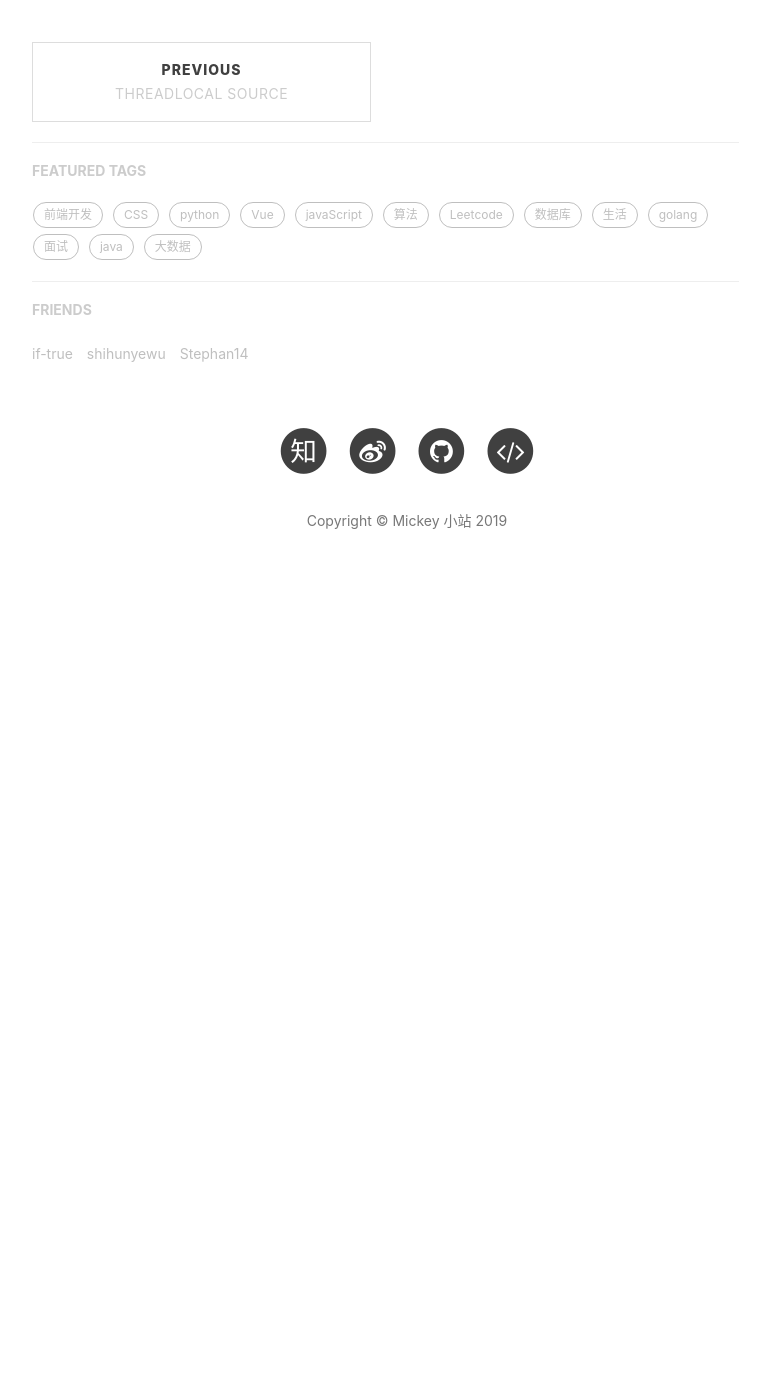
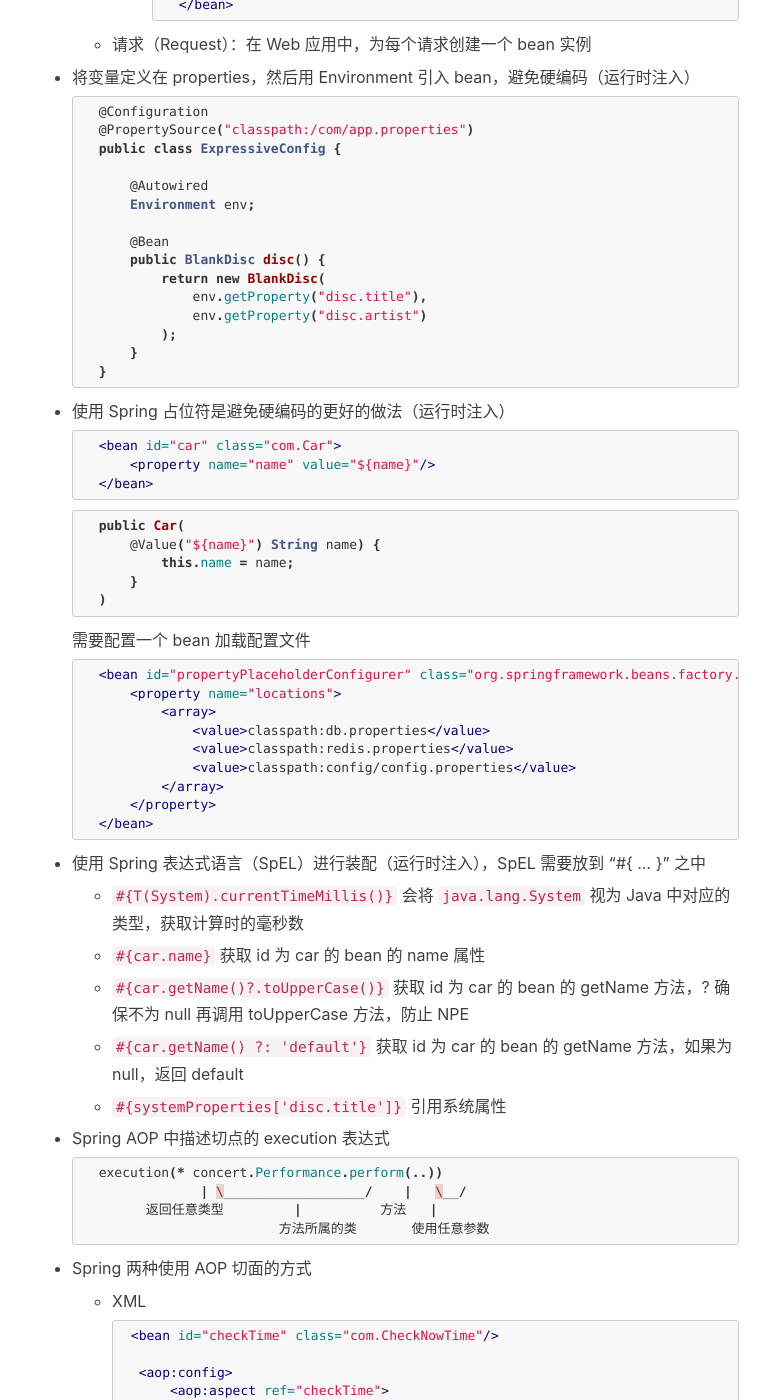
Before and after one commit to mickey0524/mickey0524.github.io, a Jekyll site: the page built from _posts/2019-11-16-begin-spring.md, in a window 1280 px wide and 1400 px high, scrolled down 6437 px. Shown: the whole window, without its empty margins (233-1003 px from the left). Built offline with Jekyll 4.4.1, drawn with Linux system fonts in a browser that asks for light colours; nearby versions of some CDN libraries; comment, search, counter and statistics services are not loaded; before the commit the page ends 7034 px from its top, so only the background shows below that; some of the changed text lies outside the part shown.

Commit message:
feat(spring): update spring

````diff
--- a/_posts/2019-11-16-begin-spring.md
+++ b/_posts/2019-11-16-begin-spring.md
@@ -241,7 +241,9 @@
 		@Component
 		@Primary
 		public class IceCream implements Dessert { ... }
+		```
 
+		```xml
 		<bean id="iceCream" class="com.IceCream" primary="true">
 		```
 
@@ -302,7 +304,9 @@
 		@Component
 		@Scope(ConfigurableBeanFactory.SCOPE_PROTOTYPE)
 		public class Notepad { ... }
+		```
 
+		```xml
 		<bean id="notepad" class="com.Notepad" scope="prototype" />
 		```
 
@@ -313,7 +317,9 @@
 			```java
 			@Scope(value=WebApplicationContext.SCOPE_SESSION,
 					 proxyMode=ScopedProxyMode.INTERFACES)
+			```
 
+			```xml
 			<bean id="cart"
 					class="com.Cart"
 					scope="session">
@@ -326,7 +332,9 @@
 			```java
 			@Scope(value=WebApplicationContext.SCOPE_SESSION,
 					 proxyMode=ScopedProxyMode.TARGET_CLASS)
+			```
 
+			```xml
 			<bean id="cart"
 					class="com.Cart"
 					scope="session">
@@ -335,3 +343,140 @@
 			```
 
 	* 请求（Request）：在 Web 应用中，为每个请求创建一个 bean 实例
+
+* 将变量定义在 properties，然后用 Environment 引入 bean，避免硬编码（运行时注入）
+
+	```java
+	@Configuration
+	@PropertySource("classpath:/com/app.properties")
+	public class ExpressiveConfig {
+
+		@Autowired
+		Environment env;
+
+		@Bean
+		public BlankDisc disc() {
+			return new BlankDisc(
+				env.getProperty("disc.title"),
+				env.getProperty("disc.artist")
+			);
+		}
+	}
+	```
+
+* 使用 Spring 占位符是避免硬编码的更好的做法（运行时注入）
+
+	```xml
+	<bean id="car" class="com.Car">
+		<property name="name" value="${name}"/>
+	</bean>
+	```
+
+	```java
+	public Car(
+		@Value("${name}") String name) {
+			this.name = name;
+		}
+	)
+	```
+
+	需要配置一个 bean 加载配置文件
+
+	```xml
+    <bean id="propertyPlaceholderConfigurer" class="org.springframework.beans.factory.config.PropertyPlaceholderConfigurer">
+        <property name="locations">
+            <array>
+                <value>classpath:db.properties</value>
+                <value>classpath:redis.properties</value>
+                <value>classpath:config/config.properties</value>
+            </array>
+        </property>
+    </bean>
+	```
+
+* 使用 Spring 表达式语言（SpEL）进行装配（运行时注入），SpEL 需要放到 "#{ ... }" 之中
+
+	* `#{T(System).currentTimeMillis()}` 会将 `java.lang.System` 视为 Java 中对应的类型，获取计算时的毫秒数
+
+	* `#{car.name}` 获取 id 为 car 的 bean 的 name 属性
+
+	* `#{car.getName()?.toUpperCase()}` 获取 id 为 car 的 bean 的 getName 方法，? 确保不为 null 再调用 toUpperCase 方法，防止 NPE
+
+	* `#{car.getName() ?: 'default'}` 获取 id 为 car 的 bean 的 getName 方法，如果为 null，返回 default
+
+	* `#{systemProperties['disc.title']}` 引用系统属性
+
+* Spring AOP 中描述切点的 execution 表达式
+
+	```java
+	execution(* concert.Performance.perform(..))
+				 | \__________________/    |   \__/
+		  返回任意类型         |          方法   |
+				           方法所属的类       使用任意参数
+	```
+
+* Spring 两种使用 AOP 切面的方式
+
+	* XML
+
+		```xml
+	   <bean id="checkTime" class="com.CheckNowTime"/>
+
+	    <aop:config>
+	        <aop:aspect ref="checkTime">
+	            <aop:pointcut id="dohomework" expression="execution(* *.doHomeWork(..))"/>
+	            <aop:before pointcut-ref="dohomework" method="beforDoHomework"/>
+	            <aop:after pointcut-ref="dohomework" method="afterDoHomework"/>
+	        </aop:aspect>
+	    </aop:config>
+		```
+
+	* JavaConfig
+
+		```java
+		@Configuration
+		@EnableAspectJAutoProxy  // 必须开启这个
+		@ComponentScan
+		public class BeanConfig {
+		}
+
+		@Aspect
+		@Component  // 切面 bean
+		public class CheckNowTime {
+
+		    @Before("execution(* *.doHomeWork(..))")
+		    public void beforDoHomework() {
+		        System.out.println(new Date(System.currentTimeMillis()) + " before do homework");
+		    }
+
+		    @After("execution(* *.doHomeWork(..))")
+		    public void afterDoHomework() {
+		        System.out.println(new Date(System.currentTimeMillis()) + " after do homework");
+		    }
+		}
+		```
+
+* 切面能够获得传递给被切方法的参数
+
+	* JavaConfig
+
+		```java
+		@Before("execution(* com.CompactDisc.playTrack(int)) && args(trackNumber)")
+		public void countTrack(int trackNumber) {
+			...
+		}
+		```
+
+	* XML
+
+		```xml
+		<bean id="trackCounter" class="com.TrackCounter" />
+
+		<aop:config>
+			<aop:aspect ref="trackCounter">
+				<aop:pointcut id="trackPlayed" expression="execution(* com.CompactDisc.playTrack(int)) and args(trackNumber)"
+			</aop:aspect>
+
+			<aop:before pointcur-ref="trackPlayed" method="countTrack" />
+		</aop:config>
+		```
````
